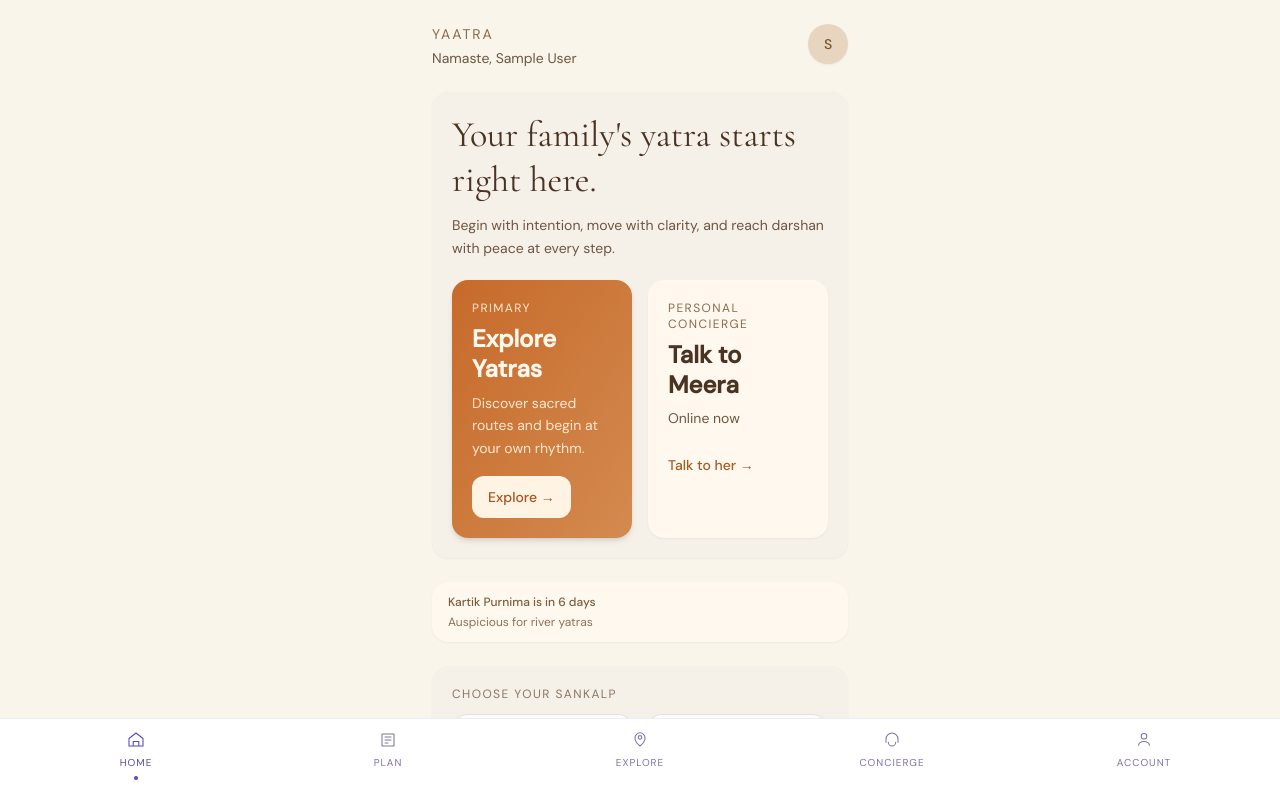
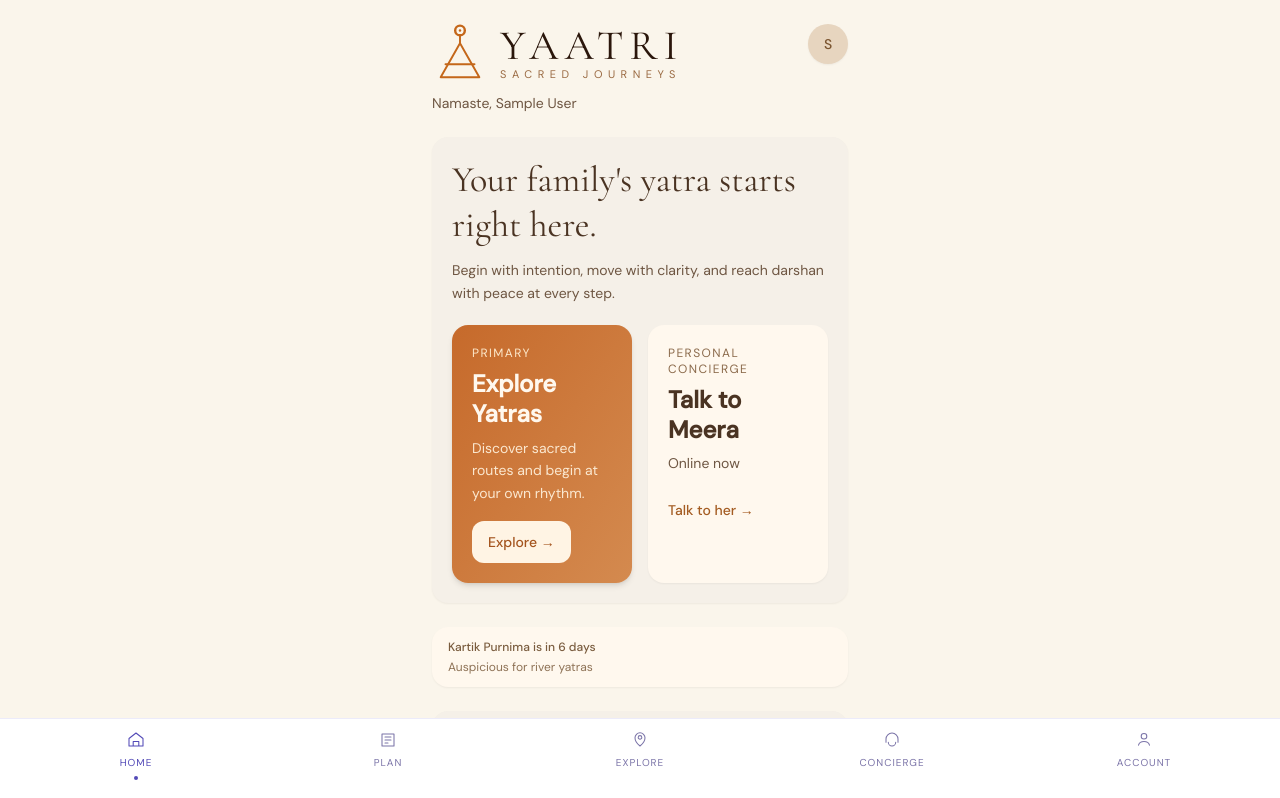
Before and after one commit to Aayush2307/yaatri, a Next.js app: page /home in a window 1280 px wide. Shown: the top 798 px of the page. Built offline with nearby package versions, Linux system fonts and the light colour scheme; sample sign-in values are in the browser's storage.

Commit message:
feat: add inline YAATRI logo component and apply to home header

```diff
--- a/app/(app)/home/page.tsx
+++ b/app/(app)/home/page.tsx
@@ -6,6 +6,7 @@ import { useRouter } from 'next/navigation';
 import { SANKALPS } from '@/data/sankalps';
 import { useYatra } from '@/hooks/useYatra';
 import { BottomNav } from '@/components/layout/BottomNav';
+import { YaatriLogo } from '@/components/YaatriLogo';
 import { sampleTrip } from '@/lib/mockData';
 
 export default function HomePage() {
@@ -47,7 +48,7 @@ export default function HomePage() {
       <div className="mx-auto max-w-md px-4 pb-24 pt-6">
         <header className="mb-6 flex items-start justify-between">
           <div>
-            <p className="text-sm tracking-[0.14em] text-[#8B6A4B]">YAATRA</p>
+            <YaatriLogo size="sm" />
             <p className="pt-1 text-sm text-[#6E5642]">Namaste, {name}</p>
           </div>
           <Link
--- /dev/null
+++ b/components/YaatriLogo.tsx
@@ -0,0 +1,57 @@
+import type { CSSProperties } from 'react';
+
+type YaatriLogoProps = {
+  size?: 'sm' | 'md';
+  className?: string;
+};
+
+export function YaatriLogo({ size = 'md', className = '' }: YaatriLogoProps) {
+  const isSmall = size === 'sm';
+  const iconHeight = isSmall ? 58 : 68;
+  const titleSize = isSmall ? 42 : 50;
+  const subtitleSize = isSmall ? 11 : 12;
+
+  return (
+    <div className={`inline-flex items-center gap-3 ${className}`}>
+      <svg
+        width={isSmall ? 56 : 64}
+        height={iconHeight}
+        viewBox="0 0 64 72"
+        fill="none"
+        xmlns="http://www.w3.org/2000/svg"
+        aria-hidden="true"
+      >
+        <circle cx="32" cy="8" r="6" stroke="#C4671A" strokeWidth="3" />
+        <circle cx="32" cy="8" r="1.5" fill="#C4671A" />
+        <path d="M32 14V24" stroke="#C4671A" strokeWidth="2.4" strokeLinecap="round" />
+        <path d="M32 24L8 66H56L32 24Z" stroke="#C4671A" strokeWidth="2.4" strokeLinejoin="round" />
+        <path d="M14 50H50" stroke="#C4671A" strokeWidth="2.4" strokeLinecap="round" />
+      </svg>
+
+      <div className="leading-none">
+        <p
+          className="font-serif uppercase text-[#2A160B]"
+          style={{
+            fontSize: `${titleSize / 16}rem`,
+            letterSpacing: isSmall ? '0.14em' : '0.16em',
+            lineHeight: 0.95,
+          }}
+        >
+          YAATRI
+        </p>
+        <p
+          className="pt-1 uppercase text-[#9A6A42]"
+          style={{
+            fontSize: `${subtitleSize / 16}rem`,
+            letterSpacing: isSmall ? '0.5em' : '0.56em',
+            lineHeight: 1,
+          } as CSSProperties}
+        >
+          SACRED JOURNEYS
+        </p>
+      </div>
+    </div>
+  );
+}
+
+export default YaatriLogo;
```
